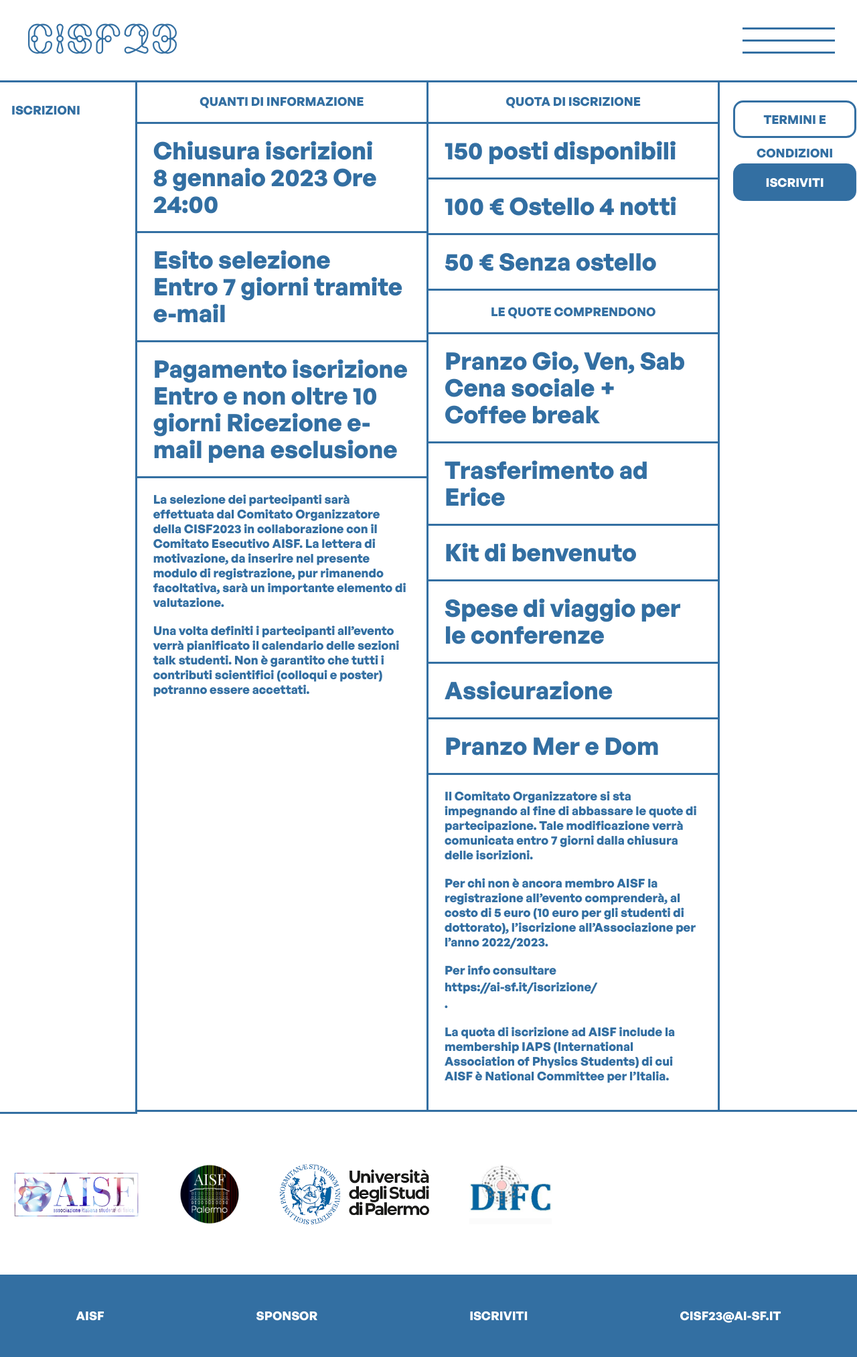
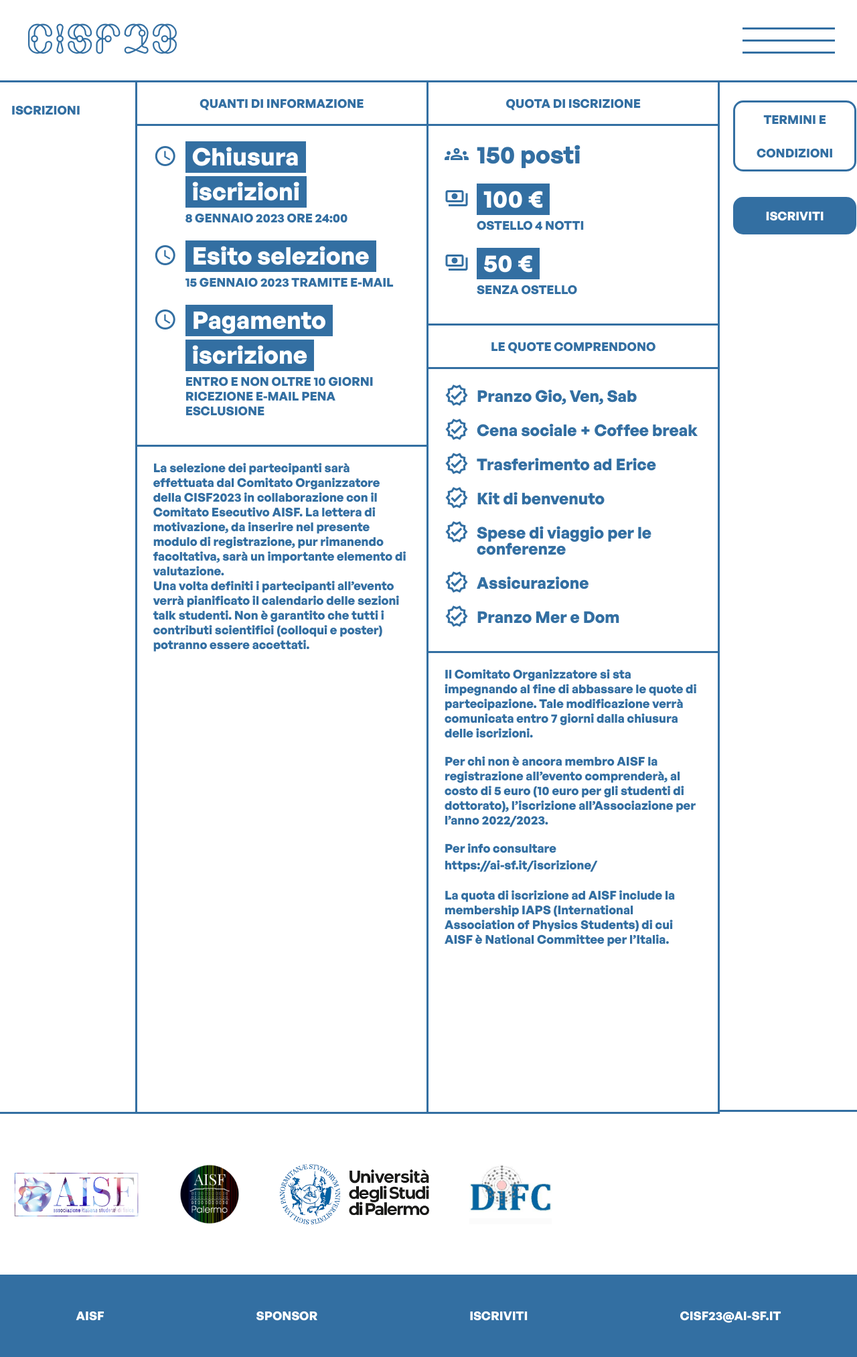
Before and after one commit to ai-sf/cisf23, a Jekyll site: the page built from iscrizioni.html, in a window 1280 px wide. Shown: the whole page at 67% size. Built offline with Jekyll 4.4.1, drawn with Linux system fonts in a browser that asks for light colours; nearby versions of some CDN libraries.

Commit message:
Update iscrizioni

```diff
--- a/_data/iscrizioni.yml
+++ b/_data/iscrizioni.yml
@@ -6,36 +6,77 @@
     #text: La CISF costituisce il principale evento annuale organizzato dall’Associazione Italiana Studenti di Fisica (AISF). Giunta alla sua IV edizione, la CISF 2018 si svolgerà a Pisa, dove circa 150 studenti provenienti da tutta Italia avranno la possibilità di visitare i maggiori centri di ricerca e laboratori della zona, ascoltare interventi di illustri professori e ricercatori. Non per ultimo conoscere e vivere la quotidianità dell’ambiente universitario pisano, reso unico dalla compresenza dell’Università di Pisa, Scuola Normale Superiore, Scuola Superiore Sant’Anna, INFN e CNR.
 
   - width: h2 l3 m3 s6
-    style: separated info-spaced unspaced
+    style: separated info-listed
     par: p2
     title: Quanti di informazione
     text:
-      - title: Chiusura iscrizioni <br/>8 gennaio 2023 Ore 24:00
-      - title: Esito selezione <br/> Entro 7 giorni tramite e-mail
-      - title: Pagamento iscrizione <br/> Entro e non oltre 10 giorni Ricezione e-mail pena esclusione
+      - info:
+          - title: 8 gennaio 2023 Ore 24:00
+            text: Chiusura iscrizioni
+            icon: schedule
+            style: highlighted
+          - title: 15 gennaio 2023 tramite e-mail
+            text: Esito selezione
+            icon: schedule
+            style: highlighted
+          - title: Entro e non oltre 10 giorni ricezione e-mail pena esclusione
+            text:  Pagamento iscrizione
+            icon: schedule
+            style: highlighted
       - info:
           - La selezione dei partecipanti sarà effettuata dal Comitato Organizzatore della CISF2023 in collaborazione con il Comitato Esecutivo AISF. La lettera di motivazione, da inserire nel presente modulo di registrazione, pur rimanendo facoltativa, sarà un importante elemento di valutazione.
           - Una volta definiti i partecipanti all’evento verrà pianificato il calendario delle sezioni talk studenti. Non è garantito che tutti i contributi scientifici (colloqui e poster) potranno essere accettati.
 
   - width: h2 l3 m3 s6
-    style: separated info-spaced unspaced
+    style: separated info-listed info-spaced
     title: Quota di iscrizione
     par: p2
     text:
-      - title: 150 posti disponibili
-      - title: 100 € Ostello 4 notti
-      - title: 50 € Senza ostello
+      - info:
+          - text: 150 posti
+            icon: groups
+          - text: 100 €
+            title: Ostello 4 notti
+            style: highlighted
+            icon: payments
+          - text: 50 €
+            title: Senza ostello
+            style: highlighted
+            icon: payments
       - subtitle: LE QUOTE COMPRENDONO
-      - title: Pranzo Gio, Ven, Sab <br/> Cena sociale + Coffee break
-      - title: Trasferimento ad Erice
-      - title: Kit di benvenuto
-      - title: Spese di viaggio per le conferenze
-      - title: Assicurazione
-      - title: Pranzo Mer e Dom
+      - info:
+          - text: Pranzo Gio, Ven, Sab
+            style: smaller
+            icon: verified
+            icon-style: smaller
+          - text: Cena sociale + Coffee break
+            style: smaller
+            icon: verified
+            icon-style: smaller
+          - text: Trasferimento ad Erice
+            style: smaller
+            icon: verified
+            icon-style: smaller
+          - text: Kit di benvenuto
+            style: smaller
+            icon: verified
+            icon-style: smaller
+          - text: Spese di viaggio per le conferenze
+            style: smaller
+            icon: verified
+            icon-style: smaller
+          - text: Assicurazione
+            style: smaller
+            icon: verified
+            icon-style: smaller
+          - text: Pranzo Mer e Dom
+            style: smaller
+            icon: verified
+            icon-style: smaller
       - info:
           - Il Comitato Organizzatore si sta impegnando al fine di abbassare le quote di partecipazione. Tale modificazione verrà comunicata entro 7 giorni dalla chiusura delle iscrizioni.
           - Per chi non è ancora membro AISF la registrazione all’evento comprenderà, al costo di 5 euro (10 euro per gli studenti di dottorato), l’iscrizione all’Associazione per l’anno 2022/2023.
-          - Per info consultare <a class="underline" href="https://ai-sf.it/iscrizione/">https://ai-sf.it/iscrizione/</a>.
+          - Per info consultare <a href="https://ai-sf.it/iscrizione/">https://ai-sf.it/iscrizione/</a>
           - La quota di iscrizione ad AISF include la membership IAPS (International Association of Physics Students) di cui AISF è National Committee per l’Italia.
 
 
--- a/_includes/columns.html
+++ b/_includes/columns.html
@@ -42,6 +42,7 @@
                 {% endif %}
                 {% if p.info %}
                 <div class="grid-info">
+
                   {% for item in p.info %}
                     {% if item.first %}
                       {% if item.type contains "button" or item.type contains "popup-trigger"%}
@@ -49,9 +50,21 @@
                           {{item.text}}
                         </a>
                       {% else %}
-                        <div class="{{item.type}}">
-                          {{item.text}}
-                        </div>
+                        {% if column.style contains "info-listed" %}
+
+                          <div class="grid-info-title">
+                            <i class="material-icons-outlined {{item.icon-style}}">{{item.icon}}</i>
+                            <div>
+                              <span class="{{item.style}}">{{item.text}}</span>
+                              <h3>{{item.title}}</h3>
+                            </div>
+                          </div>
+
+                        {% else %}
+                          <div class="{{item.type}}">
+                            {{item.text}}
+                          </div>
+                        {% endif %}
                       {% endif %}
                     {% else %}
                     <p class="text-item p2"> {{item}} </p>
--- a/_includes/head.html
+++ b/_includes/head.html
@@ -23,8 +23,7 @@
   <!-- og -->
   {% include opengraph.html %}
   <!-- CSS  -->
-  <link href="https://fonts.googleapis.com/icon?family=Material+Icons" rel="stylesheet">
+  <link href="https://fonts.googleapis.com/icon?family=Material+Icons|Material+Icons+Outlined" rel="stylesheet">
   <link rel="stylesheet prefetch" href="https://maxcdn.bootstrapcdn.com/font-awesome/4.1.0/css/font-awesome.min.css">
   <link href="{{ site.url }}/css/main.css" type="text/css" rel="stylesheet" media="screen" />
-  <link href="https://fonts.googleapis.com/icon?family=Material+Icons" rel="stylesheet">
 </head>
--- a/css/main.scss
+++ b/css/main.scss
@@ -60,6 +60,34 @@
   }
 }
 
+.material-icons,
+.material-icons-outlined {
+  font-family: 'Material Icons';
+  font-weight: normal;
+  font-style: normal;
+  display: inline-block;
+  line-height: 1;
+  text-transform: none;
+  letter-spacing: normal;
+  word-wrap: normal;
+  white-space: nowrap;
+  direction: ltr;
+
+  /* Support for all WebKit browsers. */
+  -webkit-font-smoothing: antialiased;
+  /* Support for Safari and Chrome. */
+  text-rendering: optimizeLegibility;
+
+  /* Support for Firefox. */
+  -moz-osx-font-smoothing: grayscale;
+
+  /* Support for IE. */
+  font-feature-settings: 'liga';
+}
+
+.material-icons-outlined{
+  font-family: 'Material Icons Outlined';
+}
 .gray{
 
   background-color:rgba($accent, 0.9);
@@ -619,7 +647,7 @@
 
 .button{
   width: 540px;
-  height: 50px;
+  min-height: 50px;
   border: solid 3px $accent;
   border-radius: 15px;
   display: block;
@@ -812,6 +840,7 @@
         color: #fff;
         a:not(.button){
           color: #fff;
+          background-image: linear-gradient(#fff, #fff);
         }
       }
 
@@ -823,10 +852,54 @@
         }
 
       }
+      .highlighted{
+        background-color: $accent;
+        display: inline;
+        line-height: 24px !important;
+        -webkit-box-decoration-break: clone;
+        box-decoration-break: clone;
+        padding: 0px 10px 2px 10px;
+        color: white;
+        line-height: 52px !important;
 
+      }
       .grid-info{
         margin-top: 0px;
         margin-bottom: 20px;
+        &-title{
+          display: flex;
+          flex-direction: row;
+          align-items: baseline;
+          align-content: center;
+          gap: 12px;
+          margin-bottom: 10px;
+
+          .smaller{
+            font-size: 24px;
+            line-height: 22px !important;
+            margin-bottom: 0px;
+          }
+
+          div:has(.smaller){
+            line-height: 18px;
+          }
+
+          i.material-icons,
+          i.material-icons-outlined{
+            font-size: inherit;
+            position: relative;
+            top: 4px;
+            &.smaller{
+              top: 8px;
+            }
+          }
+
+
+
+          h3{
+            text-align: left !important;
+          }
+        }
         &:last-of-type{
           margin-bottom: 0px;
         }
@@ -845,8 +918,10 @@
           width: fit-content;
           font-size: 18px;
           cursor: pointer;
+          &:not(.colored){
+            background-image: linear-gradient($accent, $accent);
+          }
           line-height: 28px;
-          background-image: linear-gradient(#fff, #fff);
           background-size: 0% 3px;
           background-position-y: 100%;
           background-position-x: 0%;
```
